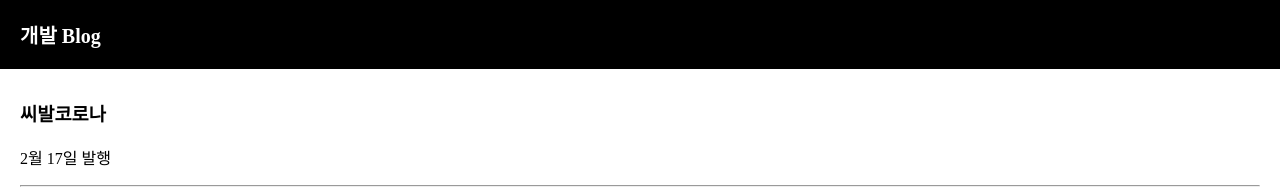
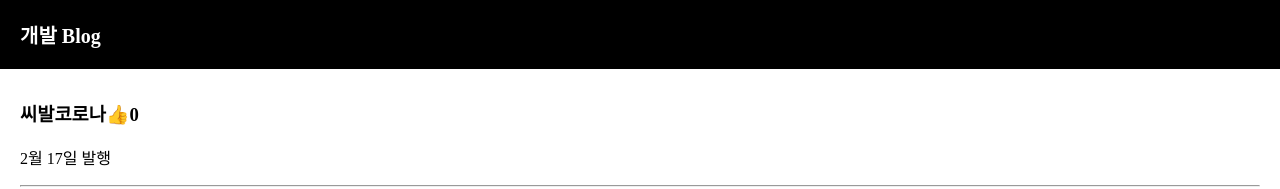
Before and after one commit to jhunderdog/ReactProject-blog, a React (Create React App) app: page / in a window 1280 px wide. Shown: the top 189 px of the page. Built offline with nearby package versions, Linux system fonts and the light colour scheme.

Commit message:
Button & Change State

```diff
--- a/src/App.js
+++ b/src/App.js
@@ -1,3 +1,5 @@
+/* eslint-disable */
+
 import React, { useState } from "react";
 import logo from "./logo.svg";
 import "./App.css";
@@ -9,6 +11,7 @@ function App() {
     "잘견디자..",
   ]);
   let posts = "강남 고기 맛집";
+  let [따봉, 따봉변경] = useState(0);
 
   return (
     <div className="App">
@@ -16,7 +19,17 @@ function App() {
         <div>개발 Blog</div>
       </div>
       <div className="list">
-        <h3>{글제목[0]}</h3>
+        <h3>
+          {글제목[0]}
+          <span
+            onClick={() => {
+              따봉변경(따봉 + 1);
+            }}
+          >
+            👍
+          </span>
+          {따봉}
+        </h3>
         <p>2월 17일 발행</p>
         <hr />
       </div>
```
